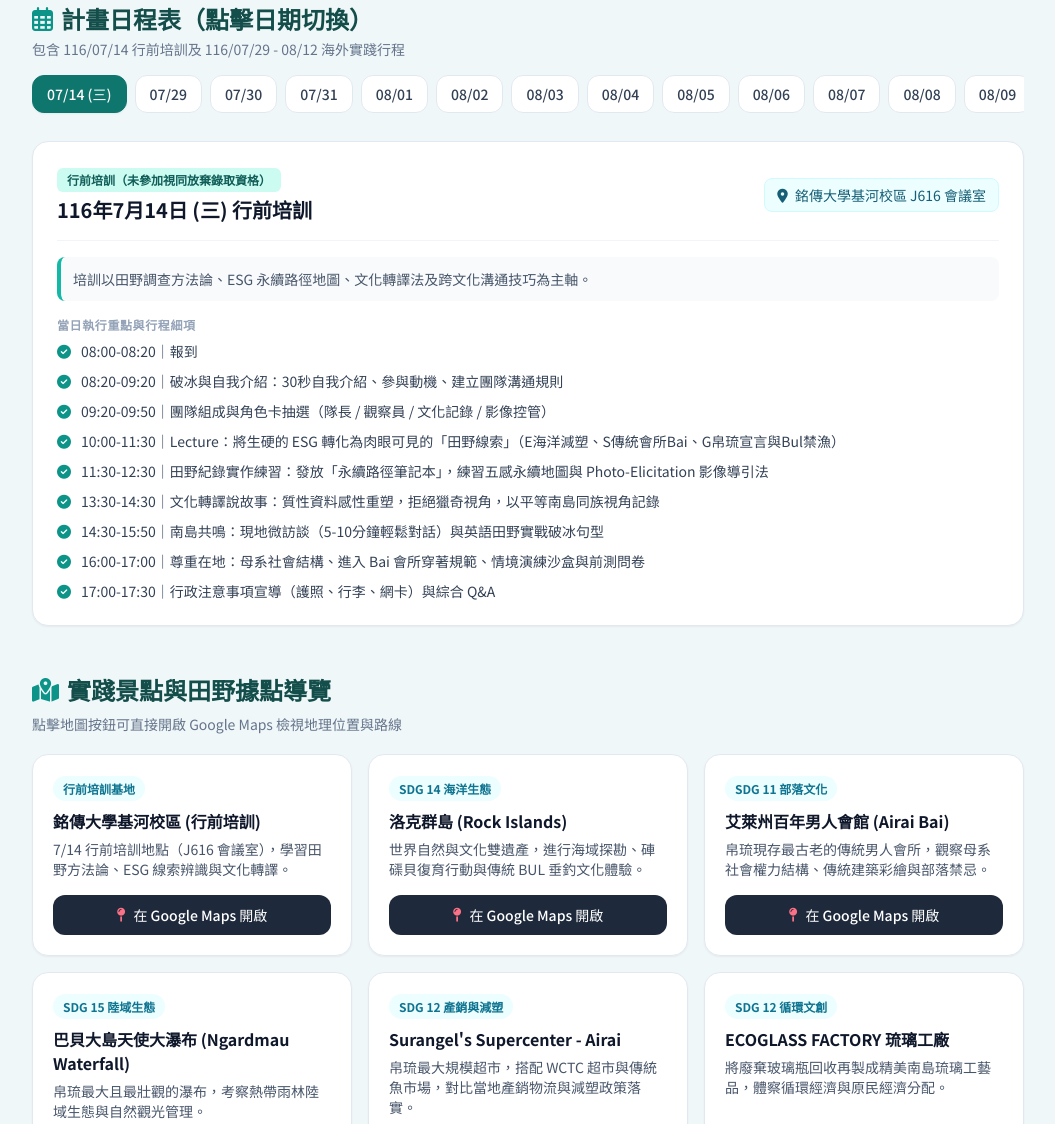
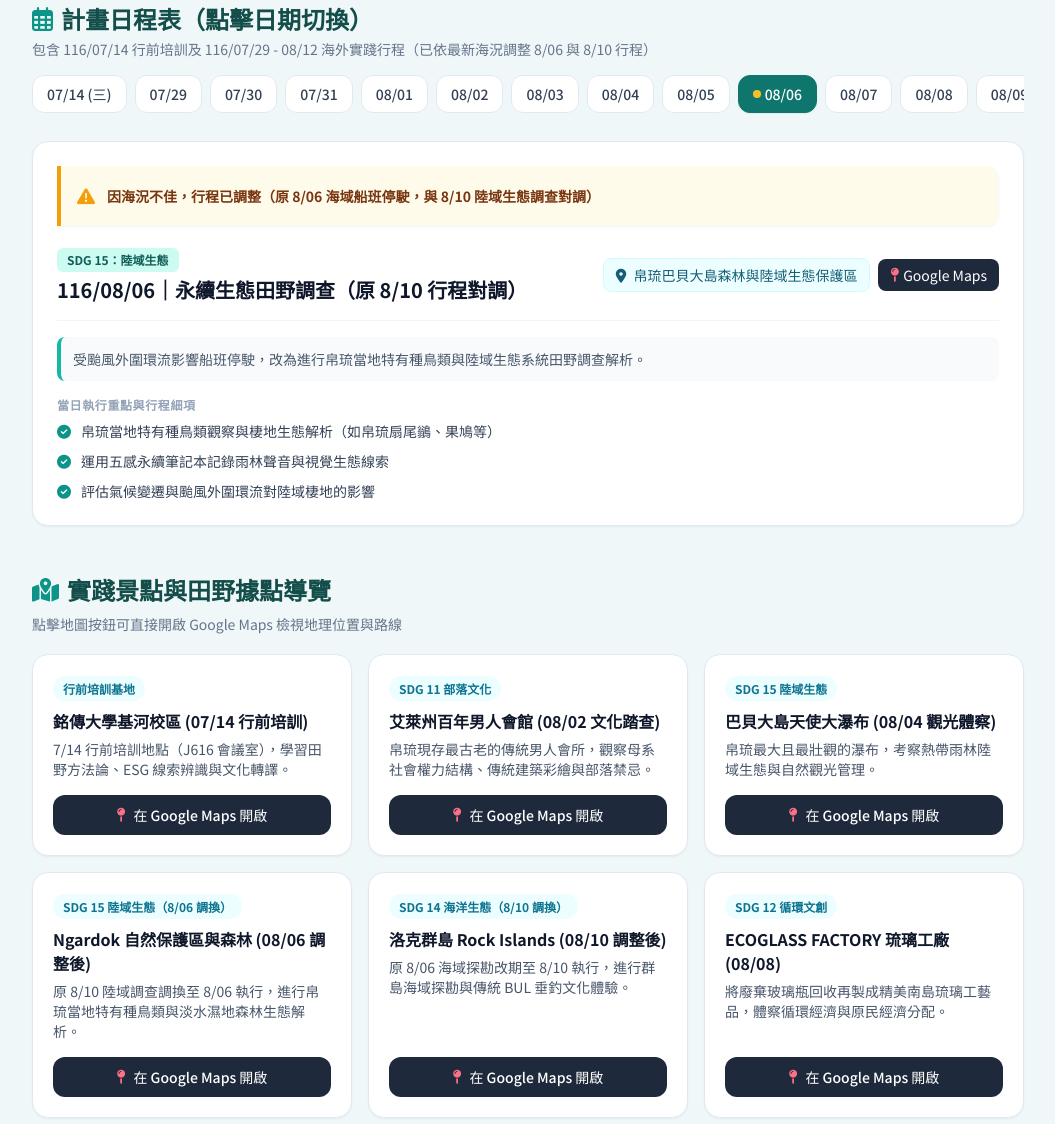
Before and after one commit to bri777725241-dev/palau-trip, a plain HTML site: page index.html in a window 1280 px wide. Shown: the part 428-1552 px from the top of the page, without its empty margins (112-1167 px from the left). Drawn offline with nearby package versions, Linux system fonts and the light colour scheme.

Commit message:
Revise schedule details and update checklist items
Updated content and details in the schedule and checklist sections, including adjustments for weather conditions and changes in itinerary. Enhanced descriptions and added alert messages for specific dates.

```diff
--- a/index.html
+++ b/index.html
@@ -13,7 +13,6 @@
       background-color: #f0f7f9;
       color: #1e293b;
     }
-    /* 隱藏橫向捲軸但保留滑動功能 */
     .no-scrollbar::-webkit-scrollbar {
       display: none;
     }
@@ -69,14 +68,14 @@
 
   <main class="max-w-5xl mx-auto px-4 mt-8 space-y-12">
 
-    <!-- 區塊一：日期點選選單與完整行程 (PDF 內容) -->
+    <!-- 區塊一：日期點選選單與完整行程 -->
     <section id="schedule" class="scroll-mt-20">
       <div class="flex flex-col sm:flex-row sm:items-end justify-between mb-4 gap-2">
         <div>
           <h2 class="text-xl sm:text-2xl font-bold text-teal-900 flex items-center gap-2">
             <i class="fa-regular fa-calendar-days text-teal-600"></i> 計畫日程表（點擊日期切換）
           </h2>
-          <p class="text-xs sm:text-sm text-slate-500 mt-1">包含 116/07/14 行前培訓及 116/07/29 - 08/12 海外實踐行程</p>
+          <p class="text-xs sm:text-sm text-slate-500 mt-1">包含 116/07/14 行前培訓及 116/07/29 - 08/12 海外實踐行程（已依最新海況調整 8/06 與 8/10 行程）</p>
         </div>
       </div>
 
@@ -133,7 +132,7 @@
         <h2 class="text-xl sm:text-2xl font-bold text-teal-900 flex items-center gap-2 mb-1">
           <i class="fa-solid fa-wallet text-teal-600"></i> 預算花費收支記帳本
         </h2>
-        <p class="text-xs sm:text-sm text-slate-500 mb-5">記錄海外圓夢補助款、餐飲、當地交通與田野訪談支出（幣別：TWD / USD 自行備註）</p>
+        <p class="text-xs sm:text-sm text-slate-500 mb-5">記錄海外圓夢補助款、餐飲、當地交通與田野訪談支出</p>
 
         <!-- 總覽儀表板 -->
         <div class="grid grid-cols-3 gap-3 mb-6 text-center">
@@ -221,16 +220,17 @@
 
   <footer class="max-w-5xl mx-auto px-4 mt-12 pt-6 border-t border-slate-200 text-center text-xs text-slate-500">
     <p>青年百億海外圓夢基金計畫 - 海外翱翔組｜N-10-3 帛琉南島永續實踐計畫</p>
-    <p class="mt-1">資料依據計畫簡章編製，實際行程視現場情況調整。</p>
+    <p class="mt-1">資料依據計畫簡章編製，已依最新氣象預報動態調整 8/06 與 8/10 行程。</p>
   </footer>
 
   <script>
-    // ==================== 1. 行程資料 (依據 PDF 內容) ====================
+    // ==================== 1. 行程資料 (已對調 08/06 與 08/10，並加上 08/06 警示與對應 Google Maps 連結) ====================
     const scheduleData = [
       {
         date: "07/14 (三)",
         fullDate: "116年7月14日 (三) 行前培訓",
         location: "銘傳大學基河校區 J616 會議室",
+        mapUrl: "https://www.google.com/maps/search/?api=1&query=銘傳大學基河校區",
         sdg: "行前培訓（未參加視同放棄錄取資格）",
         summary: "培訓以田野調查方法論、ESG 永續路徑地圖、文化轉譯法及跨文化溝通技巧為主軸。",
         details: [
@@ -248,7 +248,8 @@
       {
         date: "07/29",
         fullDate: "116/07/29｜啟程前往帛琉",
-        location: "桃園國際機場 ➔ 帛琉",
+        location: "桃園國際機場 ➔ 帛琉國際機場",
+        mapUrl: "https://www.google.com/maps/search/?api=1&query=Roman+Tmetuchl+International+Airport+Palau",
         sdg: "團隊共識建立",
         summary: "由桃園國際機場搭機前往帛琉，完成住宿安排、環境熟悉與團隊行程說明及共同公約共識座談會。",
         details: [
@@ -261,6 +262,7 @@
         date: "07/30",
         fullDate: "116/07/30｜帛琉永續海洋生態體察 I",
         location: "帛琉洛克群島海域",
+        mapUrl: "https://www.google.com/maps/search/?api=1&query=Rock+Islands+Palau",
         sdg: "SDG 14：海洋生態",
         summary: "群島海域探勘：當地人文與海洋生態環境介紹。",
         details: [
@@ -273,6 +275,7 @@
         date: "07/31",
         fullDate: "116/07/31｜永續復育體察 II & 部落踏查 I",
         location: "洛克群島海域 / 當地早市",
+        mapUrl: "https://www.google.com/maps/search/?api=1&query=Koror+Palau",
         sdg: "SDG 14：海洋生態",
         summary: "硨磲海域野放復育行動，以及原民生活與農魚產業升級觀察。",
         details: [
@@ -284,6 +287,7 @@
         date: "08/01",
         fullDate: "116/08/01｜邦交國合作交流",
         location: "國合會駐帛琉技術團（畜牧中心 / 水產養殖所）",
+        mapUrl: "https://www.google.com/maps/search/?api=1&query=Taiwan+Technical+Mission+Palau",
         sdg: "SDG 2：零飢餓 & SDG 14：海洋生態",
         summary: "參訪臺灣駐帛琉技術團，了解農業技術合作與硨磲貝復育成果。",
         details: [
@@ -295,7 +299,8 @@
       {
         date: "08/02",
         fullDate: "116/08/02｜原民部落人文踏查 II：原民部落文化",
-        location: "帛琉私人博物館 / 艾萊州 (Airai)",
+        location: "帛琉私人博物館 / 艾萊州 (Airai) 百年男人會館",
+        mapUrl: "https://www.google.com/maps/search/?api=1&query=Airai+Bai+Palau",
         sdg: "SDG 11：永續城市與社區",
         summary: "走訪百年男人會館與古老部落，深入理解帛琉母系社會與傳統建築文化。",
         details: [
@@ -308,6 +313,7 @@
         date: "08/03",
         fullDate: "116/08/03｜原民部落人文踏查 III：永續產業",
         location: "當地小農永續農場 / 永續餐廳 / PALAU HOTEL",
+        mapUrl: "https://www.google.com/maps/search/?api=1&query=Palau+Hotel+Koror",
         sdg: "SDG 12：責任消費與生產",
         summary: "從產地到餐桌與旅宿業，觀察帛琉如何落實低碳與責任消費。",
         details: [
@@ -320,6 +326,7 @@
         date: "08/04",
         fullDate: "116/08/04｜原民部落人文踏查 IV：觀光產業",
         location: "巴貝大島 (Babeldaob) 天使大瀑布 / 私人博物館",
+        mapUrl: "https://www.google.com/maps/search/?api=1&query=Ngardmau+Waterfall+Palau",
         sdg: "SDG 15：陸域生態",
         summary: "深入帛琉最大島嶼巴貝大島，考察熱帶雨林生態與自然觀光管理。",
         details: [
@@ -332,6 +339,7 @@
         date: "08/05",
         fullDate: "116/08/05｜原民部落人文踏查 V：產銷物流與市場經濟",
         location: "當地魚市場 / Surangel's Supercenter / WCTC",
+        mapUrl: "https://www.google.com/maps/search/?api=1&query=Surangel's+Supercenter+Airai+Palau",
         sdg: "SDG 12：責任消費與生產",
         summary: "比較傳統魚市場與現代大型超市的供應鏈、進口依賴與減塑政策。",
         details: [
@@ -342,19 +350,23 @@
       },
       {
         date: "08/06",
-        fullDate: "116/08/06｜帛琉海域周邊人文生態體察 I",
-        location: "洛克群島海域",
-        sdg: "SDG 14：海洋生態",
-        summary: "結合海域探勘與傳統 BUL 禁漁垂釣文化體驗。",
+        alertBanner: "因海況不佳，行程已調整（原 8/06 海域船班停駛，與 8/10 陸域生態調查對調）",
+        fullDate: "116/08/06｜永續生態田野調查（原 8/10 行程對調）",
+        location: "帛琉巴貝大島森林與陸域生態保護區",
+        mapUrl: "https://www.google.com/maps/search/?api=1&query=Lake+Ngardok+Nature+Reserve+Palau",
+        sdg: "SDG 15：陸域生態",
+        summary: "受颱風外圍環流影響船班停駛，改為進行帛琉當地特有種鳥類與陸域生態系統田野調查解析。",
         details: [
-          "洛克群島海域生態深度探勘",
-          "BUL 垂釣文化體驗：學習傳統「Bul」生態保護機制與永續漁法"
+          "帛琉當地特有種鳥類觀察與棲地生態解析（如帛琉扇尾鶲、果鳩等）",
+          "運用五感永續筆記本記錄雨林聲音與視覺生態線索",
+          "評估氣候變遷與颱風外圍環流對陸域棲地的影響"
         ]
       },
       {
         date: "08/07",
         fullDate: "116/08/07｜帛琉海域周邊人文生態體察 II",
         location: "石錢島 (Yapese Stone Money Quarry) / 紅樹林",
+        mapUrl: "https://www.google.com/maps/search/?api=1&query=Ulong+Island+Palau",
         sdg: "SDG 14：海洋生態 & SDG 15：陸域生態",
         summary: "無動力方舟體驗、藍炭紅樹林生態考察、戰爭遺跡與石錢島登島。",
         details: [
@@ -368,6 +380,7 @@
         date: "08/08",
         fullDate: "116/08/08｜文創工藝與原民經濟分配體察",
         location: "ECOGLASS FACTORY 琉璃工廠",
+        mapUrl: "https://www.google.com/maps/search/?api=1&query=Belau+Eco+Glass+Palau",
         sdg: "SDG 12：責任消費與生產",
         summary: "考察廢棄玻璃回收再製工藝，見證循環經濟與原民文創結合。",
         details: [
@@ -380,6 +393,7 @@
         date: "08/09",
         fullDate: "116/08/09｜永續城市與政治制度體察",
         location: "泛太平洋度假村永續生態園區 / 臺灣駐帛琉大使館",
+        mapUrl: "https://www.google.com/maps/search/?api=1&query=Palau+Pacific+Resort",
         sdg: "SDG 11：永續城市與社區",
         summary: "了解大型度假村生態園區規劃，並拜會臺灣駐帛琉大使館。",
         details: [
@@ -389,19 +403,21 @@
       },
       {
         date: "08/10",
-        fullDate: "116/08/10｜永續生態田野調查",
-        location: "帛琉森林與濕地生態區",
-        sdg: "SDG 15：陸域生態",
-        summary: "帛琉當地特有種鳥類與陸域生態系統田野調查解析。",
+        fullDate: "116/08/10｜帛琉海域周邊人文生態體察 I（原 8/06 行程對調）",
+        location: "洛克群島海域 (Rock Islands)",
+        mapUrl: "https://www.google.com/maps/search/?api=1&query=Rock+Islands+Palau",
+        sdg: "SDG 14：海洋生態",
+        summary: "海況回穩後補行海域行程，結合洛克群島探勘與傳統 BUL 禁漁垂釣文化體驗。",
         details: [
-          "帛琉當地特有種鳥類觀察與棲地生態解析",
-          "運用五感永續筆記本記錄聲音與視覺生態線索"
+          "洛克群島海域生態深度探勘",
+          "BUL 垂釣文化體驗：學習傳統「Bul」生態保護機制與永續漁法"
         ]
       },
       {
         date: "08/11",
         fullDate: "116/08/11｜田野觀察與微訪談綜整",
         location: "科羅爾 (Koror) 社區與整理據點",
+        mapUrl: "https://www.google.com/maps/search/?api=1&query=Koror+Palau",
         sdg: "SDG 4：優質教育",
         summary: "進行最後補充訪談，將十多天的質性觀察進行小組收斂與故事編排。",
         details: [
@@ -414,6 +430,7 @@
         date: "08/12",
         fullDate: "116/08/12｜綜合座談會與賦歸返程",
         location: "帛琉會議場地 ➔ 帛琉國際機場 ➔ 桃園機場",
+        mapUrl: "https://www.google.com/maps/search/?api=1&query=Roman+Tmetuchl+International+Airport+Palau",
         sdg: "成果反思與賦歸",
         summary: "舉辦帛琉永續 ESG 綜合座談會、完成後測問卷，搭機返抵臺灣。",
         details: [
@@ -424,82 +441,90 @@
       }
     ];
 
-    // ==================== 2. 重點景點資料 (含 Google Maps 連結) ====================
+    // ==================== 2. 重點景點資料 (同步更新 8/06 與 8/10 地點與 Google Maps 連結) ====================
     const spotsData = [
       {
-        name: "銘傳大學基河校區 (行前培訓)",
+        name: "銘傳大學基河校區 (07/14 行前培訓)",
         category: "行前培訓基地",
         desc: "7/14 行前培訓地點（J616 會議室），學習田野方法論、ESG 線索辨識與文化轉譯。",
         mapUrl: "https://www.google.com/maps/search/?api=1&query=銘傳大學基河校區"
       },
       {
-        name: "洛克群島 (Rock Islands)",
-        category: "SDG 14 海洋生態",
-        desc: "世界自然與文化雙遺產，進行海域探勘、硨磲貝復育行動與傳統 BUL 垂釣文化體驗。",
-        mapUrl: "https://www.google.com/maps/search/?api=1&query=Rock+Islands+Palau"
-      },
-      {
-        name: "艾萊州百年男人會館 (Airai Bai)",
+        name: "艾萊州百年男人會館 (08/02 文化踏查)",
         category: "SDG 11 部落文化",
         desc: "帛琉現存最古老的傳統男人會所，觀察母系社會權力結構、傳統建築彩繪與部落禁忌。",
         mapUrl: "https://www.google.com/maps/search/?api=1&query=Airai+Bai+Palau"
       },
       {
-        name: "巴貝大島天使大瀑布 (Ngardmau Waterfall)",
+        name: "巴貝大島天使大瀑布 (08/04 觀光體察)",
         category: "SDG 15 陸域生態",
         desc: "帛琉最大且最壯觀的瀑布，考察熱帶雨林陸域生態與自然觀光管理。",
         mapUrl: "https://www.google.com/maps/search/?api=1&query=Ngardmau+Waterfall+Palau"
       },
       {
-        name: "Surangel's Supercenter - Airai",
-        category: "SDG 12 產銷與減塑",
-        desc: "帛琉最大規模超市，搭配 WCTC 超市與傳統魚市場，對比當地產銷物流與減塑政策落實。",
-        mapUrl: "https://www.google.com/maps/search/?api=1&query=Surangel's+Supercenter+Airai+Palau"
+        name: "Ngardok 自然保護區與森林 (08/06 調整後)",
+        category: "SDG 15 陸域生態（8/06 調換）",
+        desc: "原 8/10 陸域調查調換至 8/06 執行，進行帛琉當地特有種鳥類與淡水濕地森林生態解析。",
+        mapUrl: "https://www.google.com/maps/search/?api=1&query=Lake+Ngardok+Nature+Reserve+Palau"
       },
       {
-        name: "ECOGLASS FACTORY 琉璃工廠",
+        name: "洛克群島 Rock Islands (08/10 調整後)",
+        category: "SDG 14 海洋生態（8/10 調換）",
+        desc: "原 8/06 海域探勘改期至 8/10 執行，進行群島海域探勘與傳統 BUL 垂釣文化體驗。",
+        mapUrl: "https://www.google.com/maps/search/?api=1&query=Rock+Islands+Palau"
+      },
+      {
+        name: "ECOGLASS FACTORY 琉璃工廠 (08/08)",
         category: "SDG 12 循環文創",
         desc: "將廢棄玻璃瓶回收再製成精美南島琉璃工藝品，體察循環經濟與原民經濟分配。",
         mapUrl: "https://www.google.com/maps/search/?api=1&query=Belau+Eco+Glass+Palau"
       }
     ];
 
-    // ==================== 3. 行前準備清單預設項目 ====================
+    // ==================== 3. 行前準備清單預設項目 (新增：雨衣／防水袋) ====================
     const defaultChecklist = [
       { id: "c1", text: "有效期限 6 個月以上之中華民國護照與電子機票", category: "行政必備" },
       { id: "c2", text: "帛琉入境數位申報與簽署「帛琉宣言 (Palau Pledge)」", category: "法規與治理" },
       { id: "c3", text: "海洋友善防曬乳（嚴禁含二苯甲酮等危害珊瑚成分）", category: "環境永續 (E)" },
-      { id: "c4", text: "個人環保水瓶、環保餐具與防水購物袋（落實減塑）", category: "環境永續 (E)" },
+      { id: "c4", text: "個人環保水瓶、環保餐具與可重複使用購物袋（落實減塑）", category: "環境永續 (E)" },
       { id: "c5", text: "進入傳統男人會館 (Bai) 之得體服裝（避免無袖或過短褲裙）", category: "文化禮儀 (S)" },
       { id: "c6", text: "永續路徑筆記本、防水筆記本與書寫文具", category: "田野工具" },
-      { id: "c7", text: "手機/相機防水袋、行動電源與美規雙扁腳轉接頭", category: "田野工具" },
+      { id: "c7", text: "雨衣／防水袋（應對颱風外圍環流降雨與船隻浪花保護器材）", category: "防雨與裝備（新增）" },
       { id: "c8", text: "帛琉當地網卡 / 漫遊開通與個人常備藥品（暈船藥、腸胃藥）", category: "生活與健康" }
     ];
 
     // ==================== 渲染行程選單與內容 ====================
     const dateTabsEl = document.getElementById("date-tabs");
     const scheduleContentEl = document.getElementById("schedule-content");
-    let activeDayIndex = 0;
+    let activeDayIndex = 9; // 預設顯示 08/06，方便老師一進來或點選時直接看到調整提示
 
     function renderSchedule() {
-      // 渲染按鈕
       dateTabsEl.innerHTML = scheduleData.map((item, idx) => {
         const isActive = idx === activeDayIndex;
+        const hasAlert = !!item.alertBanner;
         return `
           <button onclick="selectDay(${idx})"
-            class="shrink-0 px-3.5 py-2 rounded-xl text-xs sm:text-sm font-medium transition border ${
+            class="shrink-0 px-3.5 py-2 rounded-xl text-xs sm:text-sm font-medium transition border flex items-center gap-1 ${
               isActive
                 ? 'bg-teal-700 text-white border-teal-700 shadow-sm'
                 : 'bg-white text-slate-700 border-slate-200 hover:bg-teal-50'
             }">
+            ${hasAlert ? '<span class="w-2 h-2 rounded-full bg-amber-400 inline-block"></span>' : ''}
             ${item.date}
           </button>
         `;
       }).join("");
 
-      // 渲染內容
       const current = scheduleData[activeDayIndex];
+      const alertHtml = current.alertBanner ? `
+        <div class="bg-amber-50 border-l-4 border-amber-500 text-amber-900 p-4 rounded-r-xl mb-5 flex items-center gap-3 shadow-sm">
+          <i class="fa-solid fa-triangle-exclamation text-amber-500 text-lg shrink-0"></i>
+          <div class="text-sm font-bold">${current.alertBanner}</div>
+        </div>
+      ` : '';
+
       scheduleContentEl.innerHTML = `
+        ${alertHtml}
         <div class="flex flex-wrap items-center justify-between gap-2 pb-4 border-b border-slate-100">
           <div>
             <span class="inline-block bg-teal-100 text-teal-800 text-xs font-bold px-2.5 py-1 rounded-md mb-1">
@@ -507,8 +532,16 @@
             </span>
             <h3 class="text-lg sm:text-xl font-bold text-slate-900">${current.fullDate}</h3>
           </div>
-          <div class="text-xs sm:text-sm text-cyan-800 bg-cyan-50 px-3 py-1.5 rounded-lg border border-cyan-100">
-            <i class="fa-solid fa-location-dot mr-1"></i> ${current.location}
+          <div class="flex flex-wrap items-center gap-2">
+            <span class="text-xs sm:text-sm text-cyan-800 bg-cyan-50 px-3 py-1.5 rounded-lg border border-cyan-100">
+              <i class="fa-solid fa-location-dot mr-1"></i> ${current.location}
+            </span>
+            ${current.mapUrl ? `
+              <a href="${current.mapUrl}" target="_blank" rel="noopener noreferrer"
+                 class="text-xs sm:text-sm bg-slate-800 hover:bg-teal-700 text-white px-3 py-1.5 rounded-lg transition inline-flex items-center gap-1">
+                <i class="fa-solid fa-map-pin text-rose-400"></i> Google Maps
+              </a>
+            ` : ''}
           </div>
         </div>
         <p class="text-sm text-slate-600 mt-4 mb-4 bg-slate-50 p-3 rounded-lg border-l-4 border-teal-500">
@@ -551,8 +584,8 @@
       `).join("");
     }
 
-    // ==================== 行前清單功能 (LocalStorage 持久化) ====================
-    let checkedState = JSON.parse(localStorage.getItem("palau_checklist") || "{}");
+    // ==================== 行前清單功能 ====================
+    let checkedState = JSON.parse(localStorage.getItem("palau_checklist_v2") || "{}");
 
     function renderChecklist() {
       const container = document.getElementById("checklist-items");
@@ -582,12 +615,12 @@
 
     window.toggleCheck = function(id) {
       checkedState[id] = !checkedState[id];
-      localStorage.setItem("palau_checklist", JSON.stringify(checkedState));
+      localStorage.setItem("palau_checklist_v2", JSON.stringify(checkedState));
       renderChecklist();
     };
 
-    // ==================== 收支記帳功能 (LocalStorage 持久化) ====================
-    let budgetRecords = JSON.parse(localStorage.getItem("palau_budget") || '[{"id":1,"type":"income","item":"海外圓夢計畫預備金","amount":30000},{"id":2,"type":"expense","item":"海洋友善防曬乳與田野筆記本","amount":850}]');
+    // ==================== 收支記帳功能 ====================
+    let budgetRecords = JSON.parse(localStorage.getItem("palau_budget") || '[{"id":1,"type":"income","item":"海外圓夢計畫預備金","amount":30000},{"id":2,"type":"expense","item":"海洋友善防曬乳與雨衣防水袋","amount":1200}]');
 
     function renderBudget() {
       const listEl = document.getElementById("budget-list");
@@ -646,7 +679,7 @@
       renderBudget();
     };
 
-    // ==================== 田野心得筆記功能 (LocalStorage 持久化) ====================
+    // ==================== 田野心得筆記功能 ====================
     let fieldNotes = JSON.parse(localStorage.getItem("palau_notes") || '[{"id":1,"title":"行前培訓筆記：什麼是田野線索？","tag":"G 治理制度","content":"講師提醒我們不要用觀光客的獵奇視角看部落，而是用平視的南島同族視角，觀察像貼著帛琉宣言的水瓶、耆老修復 Bai 會所的雙手等有故事的細節。","date":"116/07/14"}]');
 
     function renderNotes() {
```
